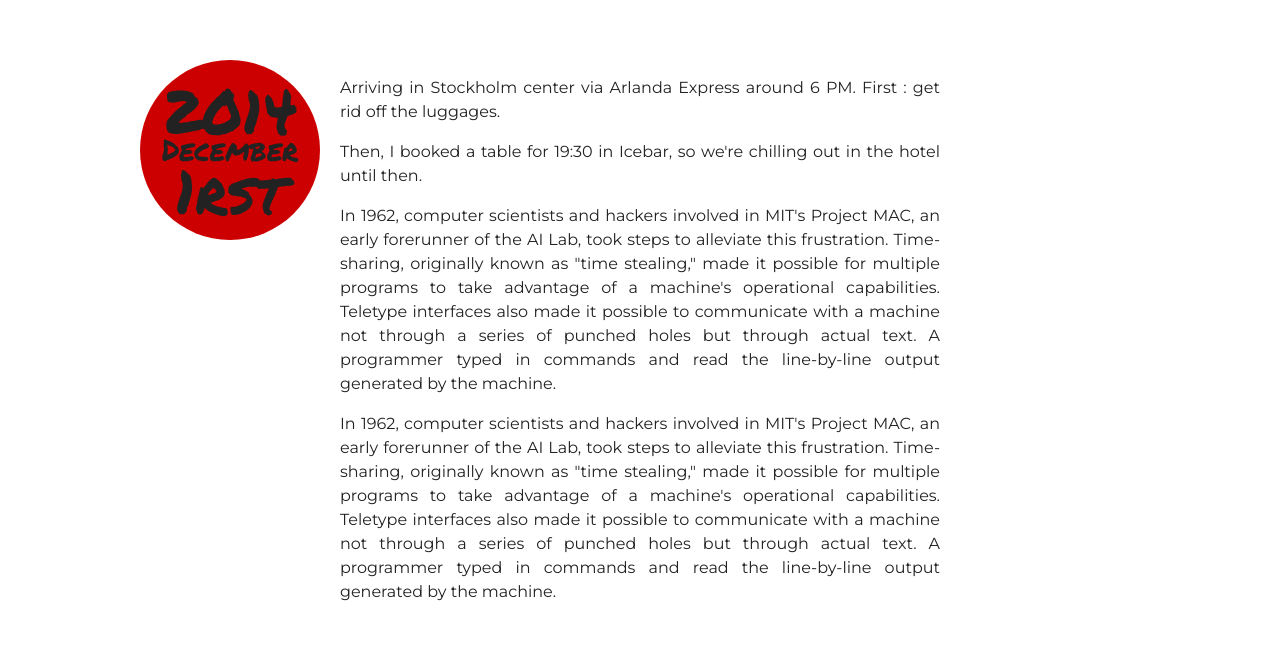
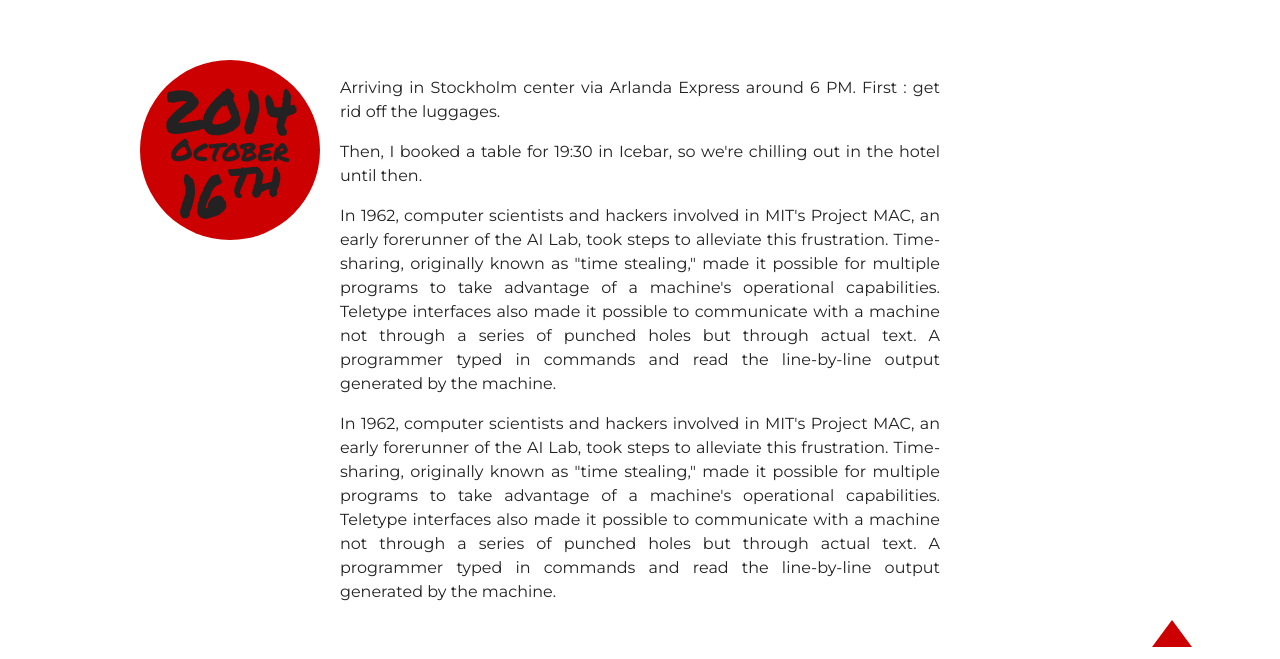
Before and after one commit to herartandshrine/kiddo-in-stockholm, a website: page src/html/index.html in a window 1280 px wide. Shown: the part 2114-2773 px from the top of the page. Drawn offline with nearby package versions, Linux system fonts and the light colour scheme; some packages are replaced by stand-ins of ours; files that its build step writes are made by us from their sources; a script that the page names is missing.

Commit message:
Arrow to top

```diff
--- a/src/css/general.scss
+++ b/src/css/general.scss
@@ -68,3 +68,12 @@ footer {
   font-family: 'Permanent Marker', cursive;
   font-size: .8em;
  }
+
+.triangle {
+  width: 0;
+  height: 0;
+  border-style: solid;
+  border-width: 0 20px 27.32px;
+  border-color: transparent transparent $red;
+  margin: auto;
+}
--- a/src/css/media.scss
+++ b/src/css/media.scss
@@ -70,6 +70,13 @@
   .day {
     font-family: 'Permanent Marker', cursive;
     font-size: 3em;
+    margin-top: -.2em;
+ }
+
+ .triangle {
+   position: absolute;
+   right: 0;
+   left: 130%;
  }
 
   .main-section,
--- a/src/html/index.html
+++ b/src/html/index.html
@@ -18,14 +18,14 @@
     </header>
     <nav class='main-navigation js-open-menu-target'>
       <button class='js-close-menu'>×</button>
-      <ul>
+      <ul id='top'>
         <li><a href='#header-one' alt='Sodermalm houses'>First day</a></li><!--
         --><li><a href='#header-two' alt='Djurgarden gates'>Middle week</a></li><!--
         --><li><a href='#header-three' alt='Random roofs'>End of the trip</a></li>
       </ul>
     </nav>
     <section class="main-section">
-      <div class="datetime"><time datetime="2014-11-12"><div class="year">2014</div><div class="month">November</div><div class="day">12th</div></time></div>
+      <div class="datetime"><time datetime="2014-11-12"><div class="year">2014</div><div class="month">November</div><div class="day">12<sup>th</sup></div></time></div>
         <article class="article-01">
           <h2>Hej Hej</h2>
             <p>This is how you are welcome in Sweden, and this is where your swedish practice stops more or less. You can carry on in english, it's amazing how everybody understands it and have a proper conversation with you.</p>
@@ -54,36 +54,39 @@
       <h1>First Day</h1>
     </header>
     <section class='section-one'>
-      <div class="datetime"><time datetime="2014-12-01"><div class="year">2014</div><div class="month">December</div><div class="day">1rst</div></time></div>
+      <div class="datetime"><time datetime="2014-12-01"><div class="year">2014</div><div class="month">October</div><div class="day">16<sup>th</sup></div></time></div>
           <article>
             <p>Arriving in Stockholm center via Arlanda Express around 6 PM. First&nbsp;:&nbsp;get rid off the luggages.</p>
             <p>Then, I booked a table for 19:30 in Icebar, so we're chilling out in the hotel until then.</p>
             <p>In 1962, computer scientists and hackers involved in MIT's Project MAC, an early forerunner of the AI Lab, took steps to alleviate this frustration. Time-sharing, originally known as "time stealing," made it possible for multiple programs to take advantage of a machine's operational capabilities. Teletype interfaces also made it possible to communicate with a machine not through a series of punched holes but through actual text. A programmer typed in commands and read the line-by-line output generated by the machine.</p>
             <p>In 1962, computer scientists and hackers involved in MIT's Project MAC, an early forerunner of the AI Lab, took steps to alleviate this frustration. Time-sharing, originally known as "time stealing," made it possible for multiple programs to take advantage of a machine's operational capabilities. Teletype interfaces also made it possible to communicate with a machine not through a series of punched holes but through actual text. A programmer typed in commands and read the line-by-line output generated by the machine.</p>
+              <a href='#top'><div class='triangle'></div></a>
           </article>
     </section><!--/.section-one -->
     <header id='header-two'>
       <h1>Middle Week</h1>
     </header>
     <section class='section-two'>
-
+      <div class="datetime"><time datetime="2014-12-01"><div class="year">2014</div><div class="month">October</div><div class="day">19<sup>th</sup></div></time></div>
         <article>
           <p>"He used to be so conservative," she says, throwing up her hands in mock exasperation. "We used to have the worst arguments right here at this table. I was part of the first group of public city school teachers that struck to form a union, and Richard was very angry with me. He saw unions as corrupt. He was also very opposed to social security. He thought people could make much more money investing it on their own. Who knew that within 10 years he would become so idealistic? All I remember is his stepsister coming to me and saying, `What is he going to be when he grows up? A fascist?'"</p>
           <p>Looking back and forth, between the puzzle and her son, Lippman says she initially regarded the offer with skepticism. "I asked Richard if he'd read the magazine," she says. "He told me that, yes, he had and what's more he'd already solved the puzzle. The next thing I know, he starts explaining to me how to solve it."</p>
           <p>Looking back and forth, between the puzzle and her son, Lippman says she initially regarded the offer with skepticism. "I asked Richard if he'd read the magazine," she says. "He told me that, yes, he had and what's more he'd already solved the puzzle. The next thing I know, he starts explaining to me how to solve it."</p>
           <p>Looking back and forth, between the puzzle and her son, Lippman says she initially regarded the offer with skepticism. "I asked Richard if he'd read the magazine," she says. "He told me that, yes, he had and what's more he'd already solved the puzzle. The next thing I know, he starts explaining to me how to solve it."</p>
           <p>Looking back and forth, between the puzzle and her son, Lippman says she initially regarded the offer with skepticism. "I asked Richard if he'd read the magazine," she says. "He told me that, yes, he had and what's more he'd already solved the puzzle. The next thing I know, he starts explaining to me how to solve it."</p>
+            <a href='#top'><div class='triangle'></div></a>
         </article>
     </section><!--/.section-two -->
     <header id='header-three'>
       <h1>End of the trip</h1>
     </header>
     <section class='section-three'>
-
+      <div class="datetime"><time datetime="2014-12-01"><div class="year">2014</div><div class="month">October</div><div class="day">21<sup>rst</sup></div></time></div>
         <article>
           <p>In 1962, computer scientists and hackers involved in MIT's Project MAC, an early forerunner of the AI Lab, took steps to alleviate this frustration. Time-sharing, originally known as "time stealing," made it possible for multiple programs to take advantage of a machine's operational capabilities. Teletype interfaces also made it possible to communicate with a machine not through a series of punched holes but through actual text. A programmer typed in commands and read the line-by-line output generated by the machine.</p>
           <p>In 1962, computer scientists and hackers involved in MIT's Project MAC, an early forerunner of the AI Lab, took steps to alleviate this frustration. Time-sharing, originally known as "time stealing," made it possible for multiple programs to take advantage of a machine's operational capabilities. Teletype interfaces also made it possible to communicate with a machine not through a series of punched holes but through actual text. A programmer typed in commands and read the line-by-line output generated by the machine.</p>
           <p>In 1962, computer scientists and hackers involved in MIT's Project MAC, an early forerunner of the AI Lab, took steps to alleviate this frustration. Time-sharing, originally known as "time stealing," made it possible for multiple programs to take advantage of a machine's operational capabilities. Teletype interfaces also made it possible to communicate with a machine not through a series of punched holes but through actual text. A programmer typed in commands and read the line-by-line output generated by the machine.</p>
+            <a href='#top'><div class='triangle'></div></a>
         </article>
     </section><!-- /.section-three -->
     <footer>
```
Lines whose indentation alone changed are shown as unchanged.
